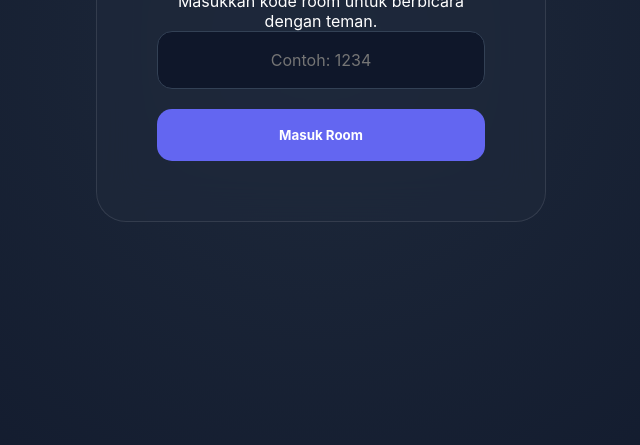
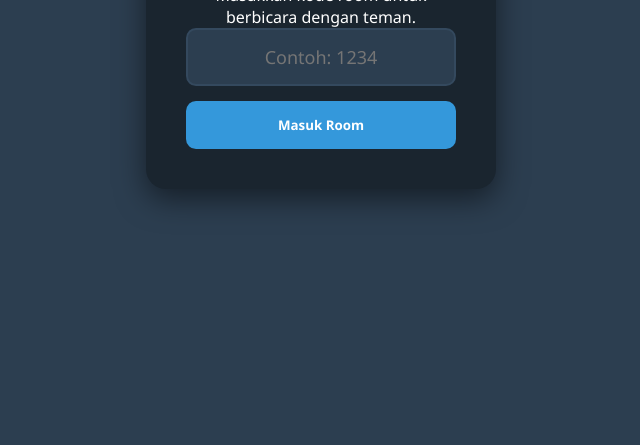
Before and after one commit to rutegamer/walkie-talkie, a website: page public/index.html in a window 1280 px wide. Shown: the part 355-800 px from the top of the page, without its empty margins (319-959 px from the left). Drawn offline with nearby package versions, Linux system fonts and the light colour scheme.

Commit message:
style.css

```diff
--- a/public/style.css
+++ b/public/style.css
@@ -1,25 +1,12 @@
-/* Warna dan Font Premium */
-:root { --primary: #6366f1; --bg: #0f172a; --card: #1e293b; --red: #ef4444; }
-* { box-sizing: border-box; margin: 0; padding: 0; font-family: 'Inter', system-ui, sans-serif; }
-
-body { background: radial-gradient(circle at center, #1e293b, #0f172a); height: 100vh; display: flex; justify-content: center; align-items: center; color: white; overflow: hidden; }
-
-/* Wadah Aplikasi */
-.app-container { background: rgba(30, 41, 59, 0.7); backdrop-filter: blur(20px); padding: 40px; border-radius: 30px; text-align: center; border: 1px solid rgba(255,255,255,0.1); width: 90%; transition: 0.3s; }
-
-/* Tampilan Desktop Lebih Lebar */
-@media (min-width: 768px) { .app-container { width: 450px; padding: 60px; } }
-
-h1 { font-size: 26px; margin-bottom: 30px; background: linear-gradient(to right, #6366f1, #a855f7); -webkit-background-clip: text; -webkit-text-fill-color: transparent; }
-
-input { width: 100%; padding: 18px; border-radius: 15px; border: 1px solid #334155; background: #0f172a; color: white; margin-bottom: 20px; text-align: center; font-size: 16px; }
-
-.primary-btn { width: 100%; padding: 18px; background: var(--primary); border: none; border-radius: 15px; color: white; font-weight: 700; cursor: pointer; transition: 0.3s; }
-.primary-btn:hover { transform: scale(1.02); }
-
-/* Tombol PTT Mewah */
-.ptt-btn { width: 160px; height: 160px; border-radius: 50%; background: radial-gradient(circle, #ef4444, #991b1b); border: none; color: white; font-weight: bold; font-size: 16px; box-shadow: 0 10px 25px rgba(239, 68, 68, 0.3); transition: 0.3s; touch-action: manipulation; }
-.ptt-btn.active { transform: scale(0.9); box-shadow: 0 0 40px #ef4444; }
-
-.status { margin-top: 30px; font-size: 14px; color: #94a3b8; }
+* { box-sizing: border-box; margin: 0; padding: 0; font-family: 'Segoe UI', Tahoma, sans-serif; }
+body { display: flex; justify-content: center; align-items: center; height: 100vh; background-color: #2c3e50; color: white; }
+.app-container { background-color: #1a252f; padding: 40px; border-radius: 20px; text-align: center; box-shadow: 0 10px 30px rgba(0,0,0,0.5); width: 350px; }
+.screen { display: none; flex-direction: column; align-items: center; }
+.screen.active { display: flex; }
+input[type="text"] { width: 100%; padding: 15px; margin-bottom: 15px; border-radius: 10px; background-color: #2c3e50; color: white; border: 2px solid #34495e; text-align: center; font-size: 18px; }
+.primary-btn { width: 100%; padding: 15px; background-color: #3498db; color: white; border: none; border-radius: 10px; font-weight: bold; cursor: pointer; }
+.secondary-btn { padding: 8px 15px; background-color: #e74c3c; color: white; border: none; border-radius: 5px; cursor: pointer; }
+.ptt-btn { background-color: #e74c3c; color: white; border: none; border-radius: 50%; width: 150px; height: 150px; font-weight: bold; cursor: pointer; touch-action: manipulation; transition: 0.1s; box-shadow: 0 8px #c0392b; }
+.ptt-btn.active { background-color: #c0392b; transform: translateY(6px); box-shadow: 0 2px #7f261d; }
+.status { margin: 20px 0; padding: 10px; width: 100%; border-radius: 5px; font-weight: bold; text-transform: uppercase; background-color: #27ae60; }
 .hidden { display: none !important; }
```
